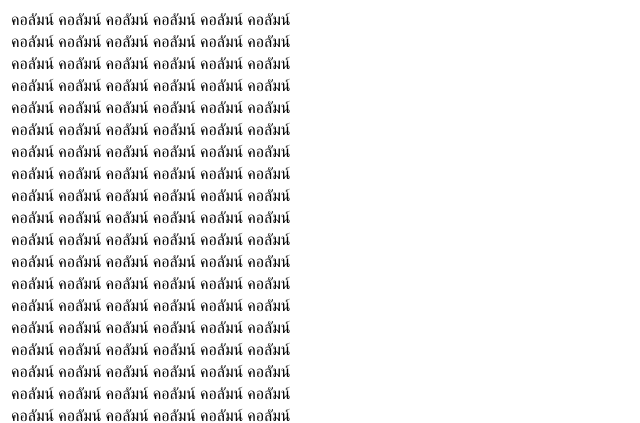
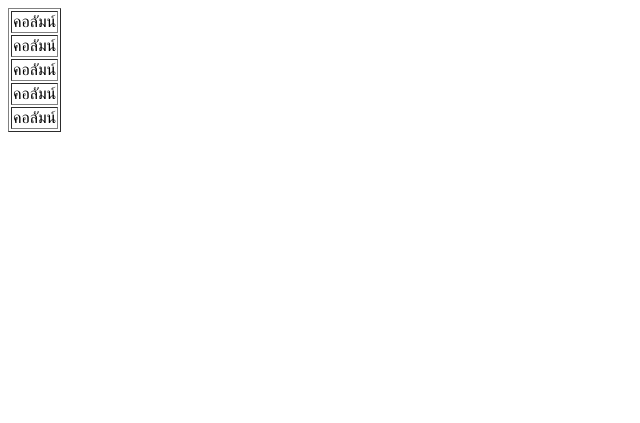
Before and after one commit to sakubpom/phpclassroom, a PHP site: page /tableloop.php in a window 1280 px wide. Shown: the top 423 px of the page, without its empty margins (0-640 px from the left). After the commit the page ends 132 px from the top, so only its background shows below. Run offline with PHP 8.4, Linux system fonts and the light colour scheme.

Commit message:
Update tableloop.php

```diff
--- a/tableloop.php
+++ b/tableloop.php
@@ -2,15 +2,10 @@
   <head>
   </head>
   <body>
-    <table border="0">
+    <table border="1">
       <?php
-        for($i=0;$i<100;$i++){
+        for($i=0;$i<5;$i++){
           echo "<tr>";
-          echo "<td>คอลัมน์</td>";
-          echo "<td>คอลัมน์</td>";
-          echo "<td>คอลัมน์</td>";
-          echo "<td>คอลัมน์</td>";
-          echo "<td>คอลัมน์</td>";
           echo "<td>คอลัมน์</td>";
           echo "</tr>";
         }
```
